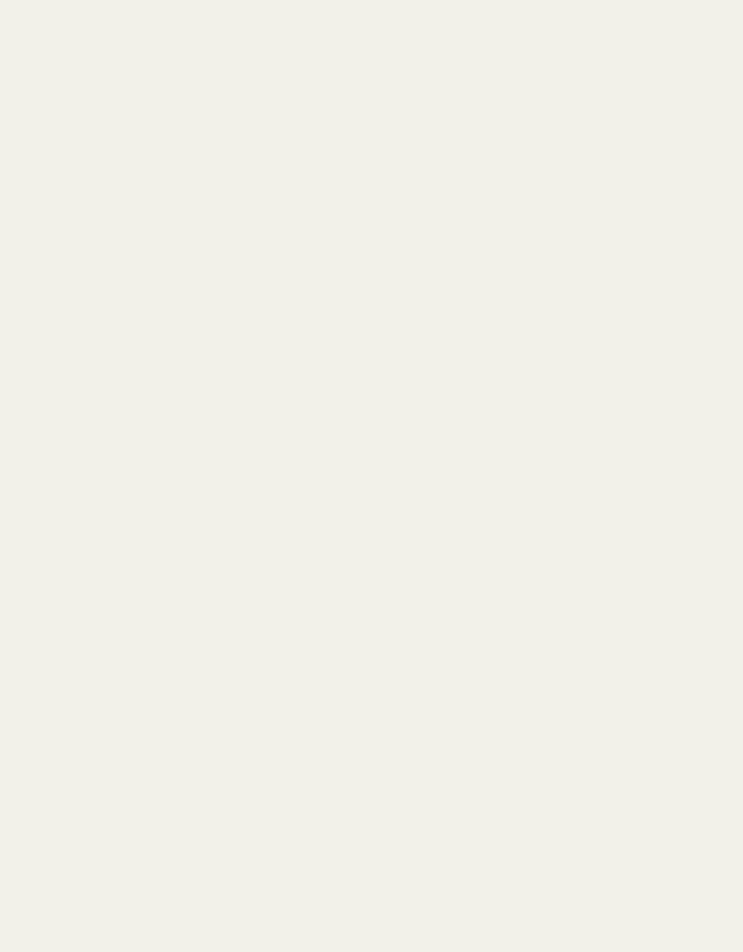
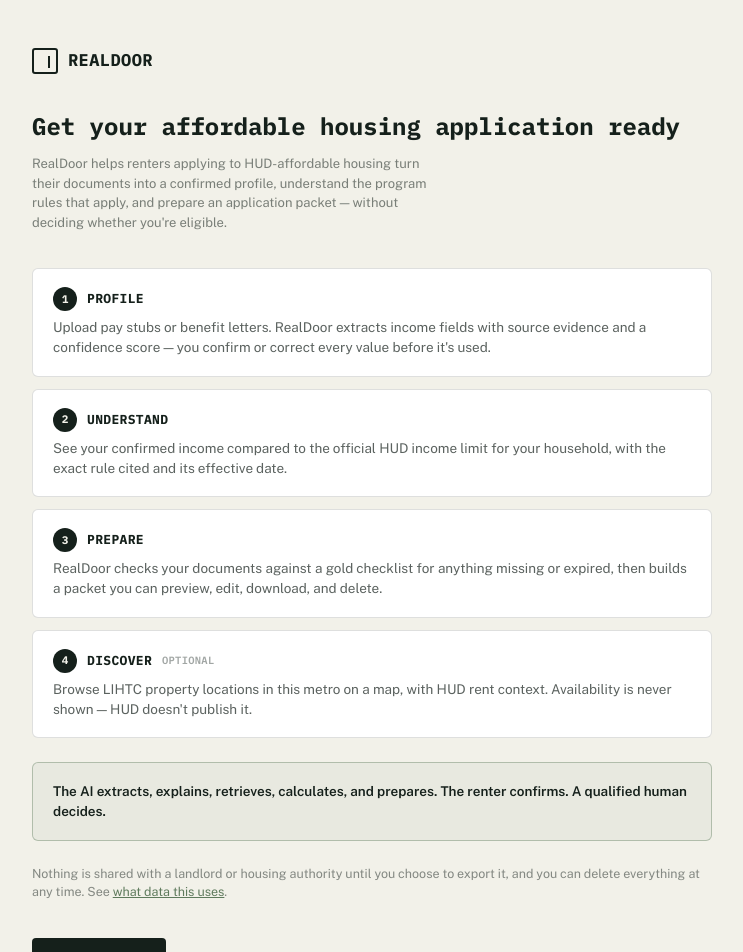
Before and after one commit to mgrari/Hack_Nation, a Next.js app in the folder frontend/: page / in a window 1280 px wide. Before the commit this address had no page. Shown: the top 952 px of the page, without its empty margins (268-1011 px from the left). Before the commit the page ends 800 px from the top, so only its background shows below. Built offline with nearby package versions, Linux system fonts and the light colour scheme.

Commit message:
Add landing page explaining the app before the upload flow
Root route no longer redirects straight to /profile. First-time
renters now see what RealDoor does, the four-stage journey, the
brief's own non-decisioning principle, and a privacy note before
being asked to upload a document.

```diff
--- a/frontend/src/app/page.tsx
+++ b/frontend/src/app/page.tsx
@@ -1,5 +1,90 @@
-import { redirect } from "next/navigation";
+import Link from "next/link";
+import { PageHeader } from "@/components/PageHeader";
 
-export default function Home() {
-  redirect("/profile");
+const STEPS = [
+  {
+    num: 1,
+    title: "PROFILE",
+    desc: "Upload pay stubs or benefit letters. RealDoor extracts income fields with source evidence and a confidence score — you confirm or correct every value before it's used.",
+    optional: false,
+  },
+  {
+    num: 2,
+    title: "UNDERSTAND",
+    desc: "See your confirmed income compared to the official HUD income limit for your household, with the exact rule cited and its effective date.",
+    optional: false,
+  },
+  {
+    num: 3,
+    title: "PREPARE",
+    desc: "RealDoor checks your documents against a gold checklist for anything missing or expired, then builds a packet you can preview, edit, download, and delete.",
+    optional: false,
+  },
+  {
+    num: 4,
+    title: "DISCOVER",
+    desc: "Browse LIHTC property locations in this metro on a map, with HUD rent context. Availability is never shown — HUD doesn't publish it.",
+    optional: true,
+  },
+] as const;
+
+export default function LandingPage() {
+  return (
+    <main className="min-h-screen bg-background px-6 py-12">
+      <div className="mx-auto max-w-[680px]">
+        <PageHeader />
+
+        <h1 className="font-heading text-2xl font-bold mb-3">
+          Get your affordable housing application ready
+        </h1>
+        <p className="text-[13px] text-ink/55 mb-9 max-w-[52ch]">
+          RealDoor helps renters applying to HUD-affordable housing turn their documents
+          into a confirmed profile, understand the program rules that apply, and prepare
+          an application packet — without deciding whether you&apos;re eligible.
+        </p>
+
+        <div className="flex flex-col gap-3 mb-6">
+          {STEPS.map((step) => (
+            <div key={step.num} className="rounded-lg border border-border bg-card px-5 py-[18px]">
+              <div className="flex items-center gap-2.5 mb-1.5">
+                <span className="flex size-6 shrink-0 items-center justify-center rounded-full bg-ink text-paper font-heading text-[11px] font-bold">
+                  {step.num}
+                </span>
+                <span className="font-heading text-[13px] font-bold tracking-wide">{step.title}</span>
+                {step.optional && (
+                  <span className="font-heading text-[10.5px] font-semibold uppercase tracking-wide text-ink/40">
+                    optional
+                  </span>
+                )}
+              </div>
+              <p className="text-[13.5px] text-ink/70 leading-[1.5]">{step.desc}</p>
+            </div>
+          ))}
+        </div>
+
+        <div className="rounded-lg border border-sage/40 bg-sage/[0.06] px-5 py-[18px] mb-6">
+          <p className="text-[13.5px] font-semibold text-ink leading-[1.5]">
+            The AI extracts, explains, retrieves, calculates, and prepares. The renter
+            confirms. A qualified human decides.
+          </p>
+        </div>
+
+        <p className="text-[12.5px] text-ink/50 leading-[1.5] mb-9">
+          Nothing is shared with a landlord or housing authority until you choose to
+          export it, and you can delete everything at any time. See{" "}
+          <a href="/feature-registry" className="text-sage underline hover:text-ink">
+            what data this uses
+          </a>
+          .
+        </p>
+
+        <Link
+          href="/profile"
+          className="inline-flex items-center justify-center rounded bg-ink px-6 py-3 font-heading text-[13px] font-bold text-paper"
+        >
+          Get Started
+        </Link>
+      </div>
+    </main>
+  );
 }
```
